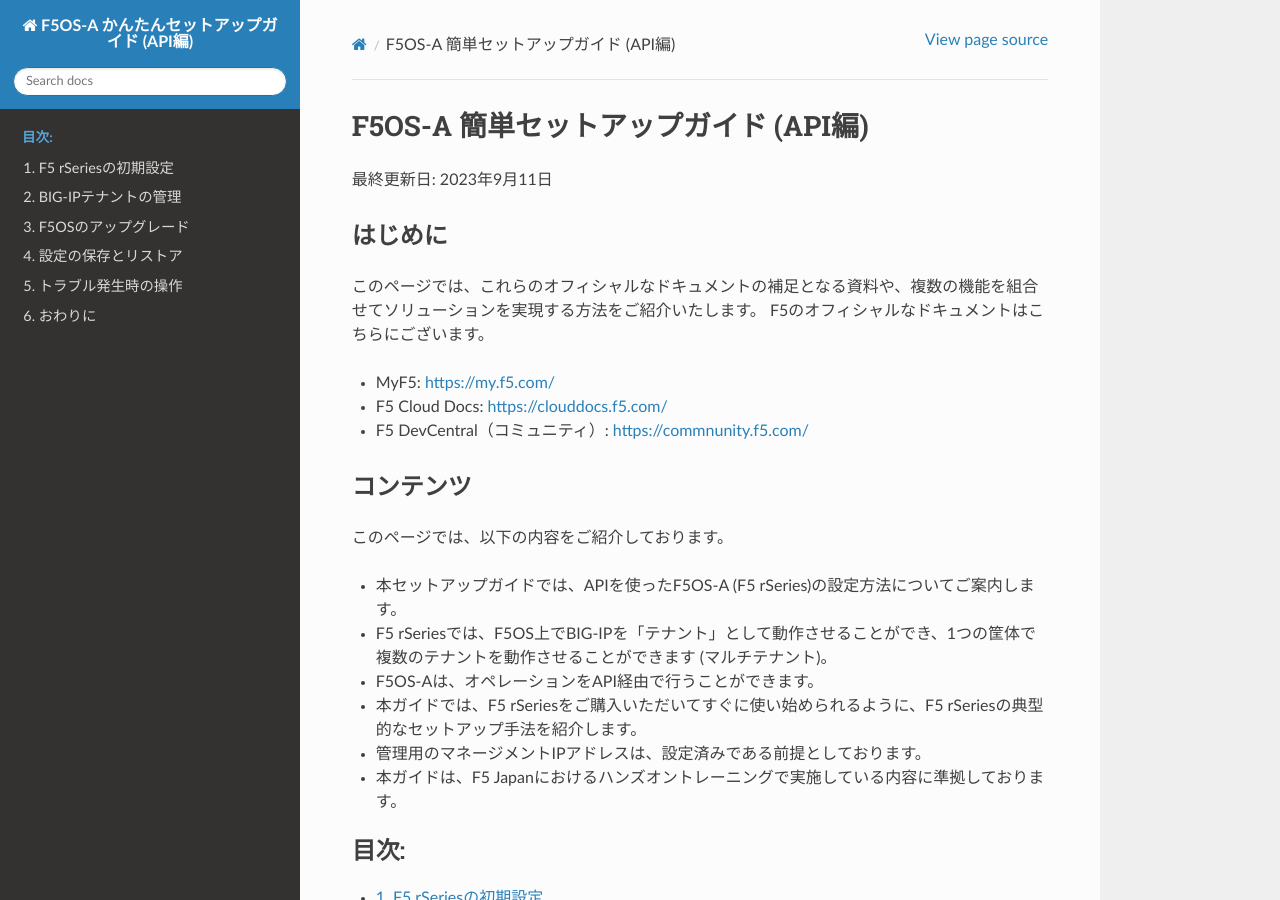
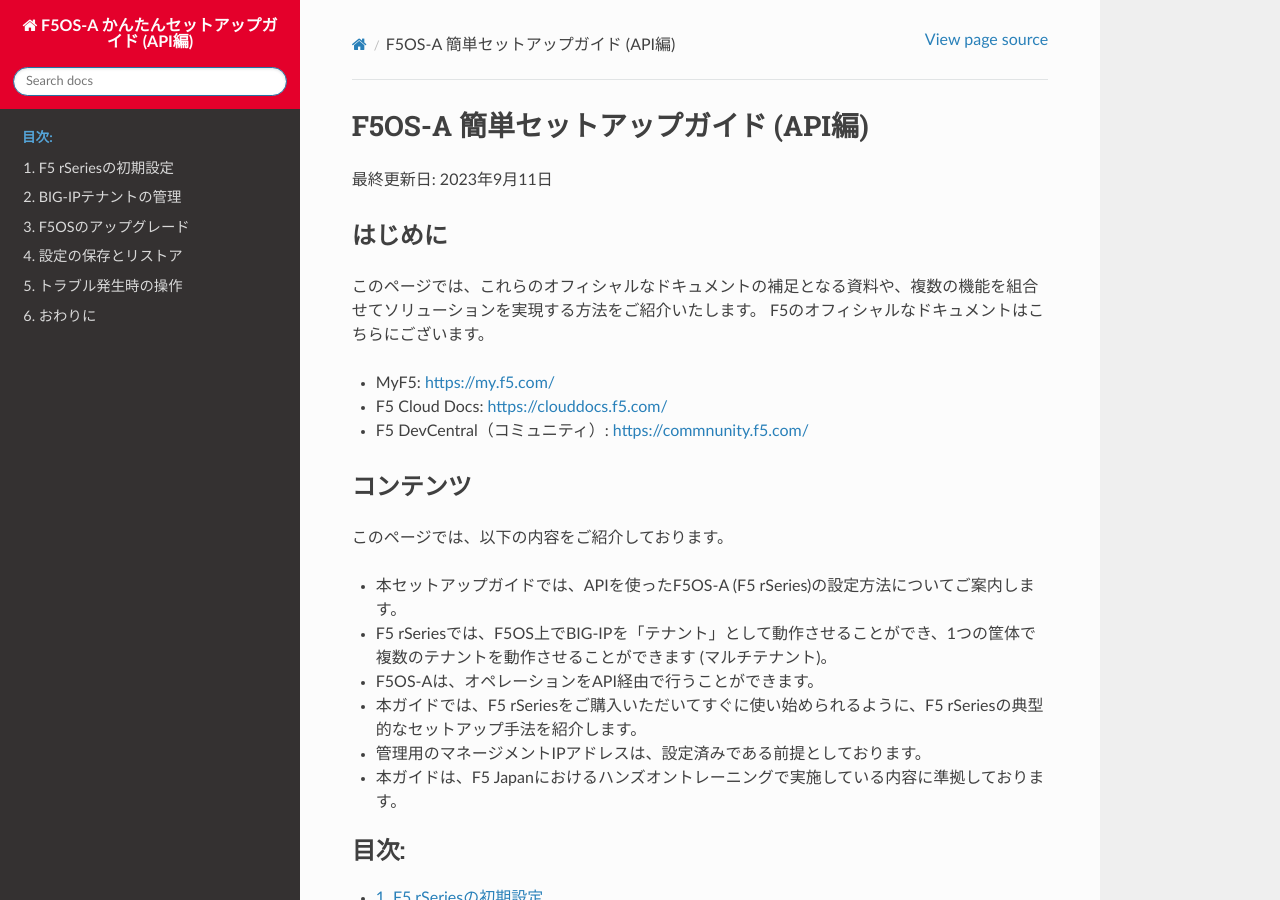
Before and after one commit to BeF5/f5j-easy-setup-f5os-api, a Sphinx documentation site: the page built from docs/index.rst, in a window 1280 px wide and 900 px high. Built offline with Sphinx 7.4.7 and the Read the Docs theme 2.0.0, drawn with Linux system fonts in a browser that asks for light colours.

Commit message:
Update conf.py

```diff
--- a/docs/conf.py
+++ b/docs/conf.py
@@ -145,7 +145,7 @@
 # so a file named "default.css" will overwrite the builtin "default.css".
 #
 html_static_path = ['_static']
-html_css_files = ['css/f5_agility_theme.css']
+html_css_files = ['custom.css']
 
 # Add any extra paths that contain custom files (such as robots.txt or
 # .htaccess) here, relative to this directory. These files are copied
```
